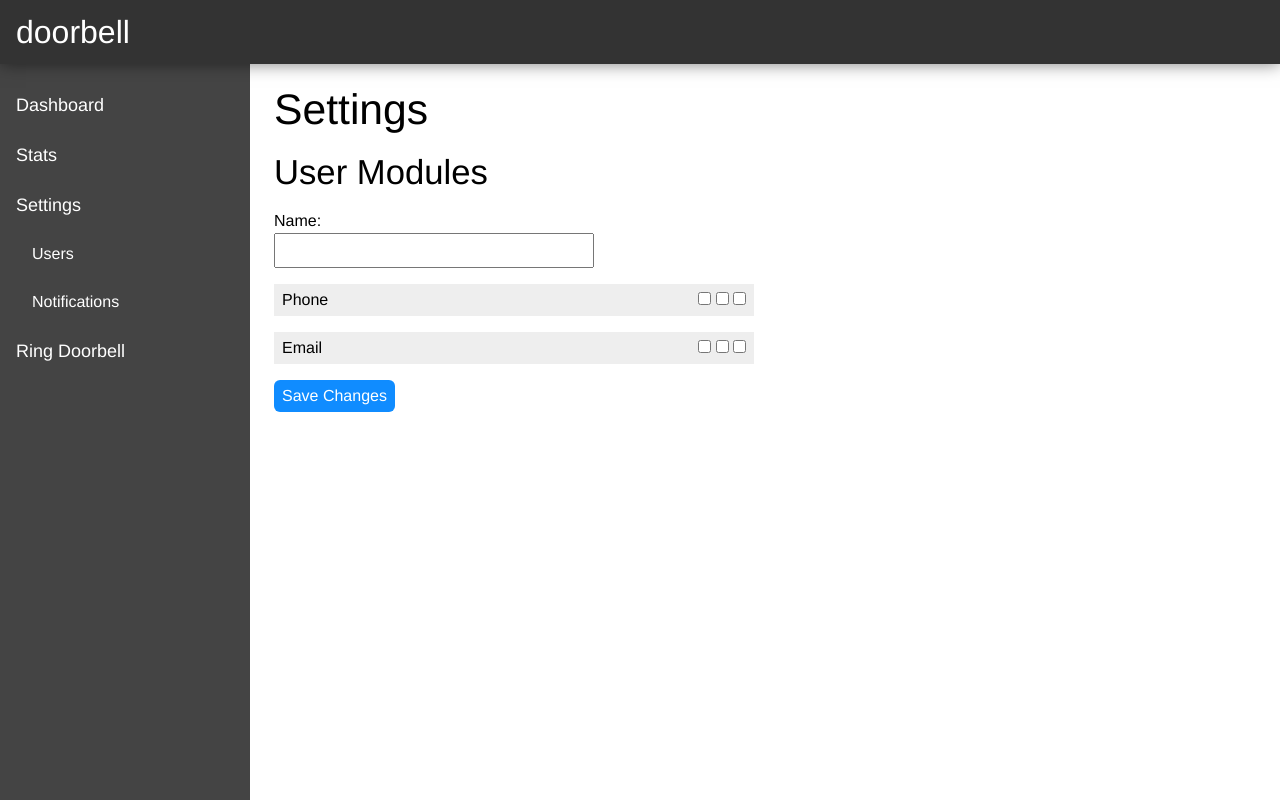
After one commit to TomboFry/iot-doorbell, a Flask app: template src/templates/settings-user-module.html in a window 1280 px wide. The commit adds this page. Run offline with Flask 2, Linux system fonts and the light colour scheme; the template is opened without the code that fills it, so the values that code supplies are empty; parts of the project's set-up code (start-up, migrations or seed data) failed here and were passed over; some libraries are stand-ins or nearby versions.

Commit message:
Add User Modules

```diff
--- a/src/server.py
+++ b/src/server.py
@@ -5,6 +5,7 @@ from flask import Flask, render_template, request, redirect, url_for
 from pymongo import MongoClient
 from bson.objectid import ObjectId
 import math
+import json
 
 import module
 from alexa import Alexa
@@ -72,6 +73,10 @@ def update_user():
     user.save()
     return ""
 
+@app.route('/settings/users/modules/<string:user_id>')
+def page_settings_user_modules(user_id):
+    return render_template('settings-user-module.html', user=get_user(user_id))
+
 @app.route('/settings/users/delete', methods=['POST'])
 def delete_user():
     data = request.get_json()
@@ -126,10 +131,13 @@ def get_users():
         users.append(User(user["Name"],user["Number"],user["Email"],user["_id"]))
     return users
 
-@app.route('/settings/users/getuser/<string:user_id>', methods=['GET'])
 def get_user(user_id):
     user = db.users.find_one( { "_id": ObjectId(user_id) } )
-    return '{ "name": "' + user["Name"] + '", "number": "' + user["Number"] + '", "email": "' + user["Email"] + '", "key": "' + user_id + '" }'
+    return { "name": user["Name"], "number": user["Number"], "email": user["Email"], "key": user_id }
+
+@app.route('/settings/users/getuser/<string:user_id>', methods=['GET'])
+def get_user_json(user_id):
+    return json.dump(get_user(user_id))
 
 class User(object):
     def __init__(self, name, number, email, key=None):
--- /dev/null
+++ b/src/static/css/settings-user-module.css
@@ -0,0 +1,66 @@
+.dropdown {
+	display: block;
+	width: 480px;
+	margin-top: 16px;
+}
+.dropdown-header {
+	position: relative;
+	width: 100%;
+	padding: 8px;
+	background-color: #eee;
+}
+.dropdown-header::after {
+	content: '';
+	float: none;
+	clear: both;
+	display: block;
+}
+.dropdown-title {
+	float: left;
+}
+.dropdown-checkboxes {
+	float: right;
+}
+.cb-low {
+	padding: 2px;
+	display: inline-block;
+	background-color: #2DD100;
+}
+.cb-medium {
+	padding: 2px;
+	display: inline-block;
+	background-color: #FF771D;
+}
+.cb-high {
+	padding: 2px;
+	display: inline-block;
+	background-color: #FF1900;
+}
+
+.dropdown-fields {
+	background-color: #ddd;
+	padding: 8px;
+	display: none;
+}
+.dropdown-fields.open {
+	display: block;
+}
+label {
+	display: block;
+	margin-bottom: 4px;
+}
+button {
+	border: 0;
+	background-color: #108CFF;
+	padding: 8px;
+	font-size: 16px;
+	border-radius: 6px;
+	margin-top: 16px;
+	color: #fff;
+}
+input[type="text"],input[type="tel"],input[type="email"] {
+	display: block;
+	padding: 4px;
+	font-size: 20px;
+	min-width: 320px;
+}
--- /dev/null
+++ b/src/templates/settings-user-module.html
@@ -0,0 +1,53 @@
+{% extends "index.html" %}
+{% block title %} Settings {% endblock %}
+{% block subtitle %} User Modules {% endblock %}
+{% block head %} <link rel="stylesheet" href="{{ url_for('static', filename='css/settings-user-module.css') }}"> {% endblock %}
+{% block content %}
+
+<form name="form-time" action="#" method="post">
+	<label for="name">Name:</label><input type="text" name="name" id="form-name" value="{{user.name}}" required>
+
+	<div class="dropdown">
+		<div onclick="toggle('dropdown-phone')" class="dropdown-header">
+			<div class="dropdown-title">Phone</div>
+			<div class="dropdown-checkboxes">
+				<input type="checkbox" class="cb-low" name="phone-urgency" value="low">
+				<input type="checkbox" class="cb-medium" name="phone-urgency" value="medium">
+				<input type="checkbox" class="cb-high" name="phone-urgency" value="high">
+			</div>
+		</div>
+		<div id="dropdown-phone" class="dropdown-fields">
+			<input type="tel" id="form-phone" name="number" value="{{user.number}}" required>
+		</div>
+	</div>
+
+	<div class="dropdown">
+		<div onclick="toggle('dropdown-email')" class="dropdown-header">
+			<div class="dropdown-title">Email</div>
+			<div class="dropdown-checkboxes">
+				<input type="checkbox" class="cb-low" name="email-urgency" value="low">
+				<input type="checkbox" class="cb-medium" name="email-urgency" value="medium">
+				<input type="checkbox" class="cb-high" name="email-urgency" value="high">
+			</div>
+		</div>
+		<div id="dropdown-email" class="dropdown-fields">
+			<input type="email" id="form-email" name="email" value="{{user.email}}" required>
+		</div>
+	</div>
+
+	<button onclick="formSubmit()">Save Changes</button>
+</form>
+<script type="text/javascript">
+
+function toggle(elm_id) {
+	let elm = document.getElementById(elm_id);
+	elm.classList.toggle("open");
+}
+function formSubmit() {
+	let form = document.forms["form-time"];
+	console.log(form["phone-urgency"]);
+}
+
+</script>
+
+{% endblock %}
--- a/src/templates/settings-users.html
+++ b/src/templates/settings-users.html
@@ -34,7 +34,7 @@
 			<td>{{user.number}}</td>
 			<td>{{user.email}}</td>
 			<td class="form-btn-col">
-				<button onclick="edit('{{user.id}}');" class="form-btn-edit">🖉</button>
+				<a href="/settings/users/modules/{{user.id}}" class="form-btn-edit">🖉</a>
 				<button onclick="deleteUser('{{user.id}}');" class="form-btn-del">❌</button>
 			</td>
 		</tr>
```
